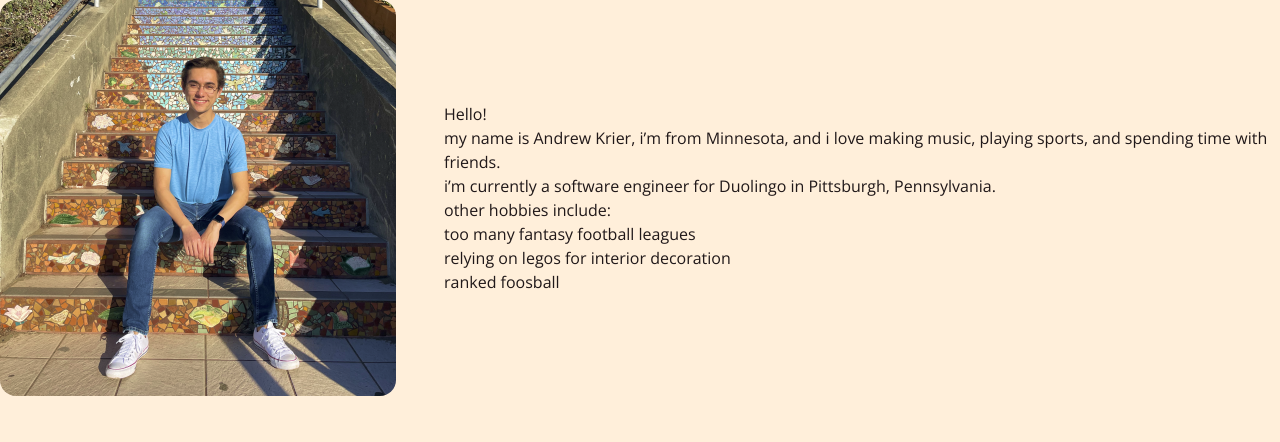
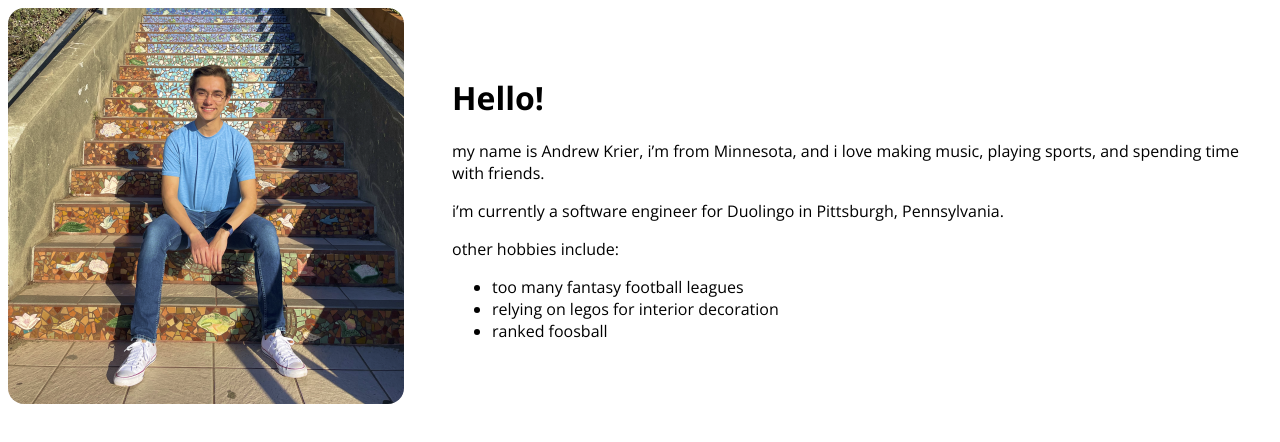
Before and after one commit to askrier/blog, a Next.js app: page / in a window 1280 px wide. Shown: the top 442 px of the page. Built offline with nearby package versions, Linux system fonts and the light colour scheme.

Commit message:
add some docs

```diff
--- a/pages/_app.tsx
+++ b/pages/_app.tsx
@@ -1,5 +1,8 @@
 import { Open_Sans } from "next/font/google";
 import { AppProps } from "next/app";
+
+// Next.js docs on page-based routing:
+// https://nextjs.org/docs/pages/building-your-application/routing/pages-and-layouts
 
 const openSans = Open_Sans({
     subsets: ["latin"],
--- /dev/null
+++ b/pages/index.tsx
@@ -0,0 +1,32 @@
+import Image from "next/image";
+import { openSans } from "../styles/fonts";
+import Intro from "@/app/intro.mdx";
+
+// "index.xxx" is keyworded to occupy the "/" branch of whatever folder it's in
+// Since this index file is in the root, it's the homepage
+
+export default function Home() {
+    return (
+        <div
+            className={openSans.className}
+            style={{
+                display: "flex",
+                flexDirection: "row",
+                alignItems: "center",
+                justifyContent: "center",
+                gap: "48px",
+            }}
+        >
+            <Image
+                src={"/profile-stairs.png"}
+                width={396}
+                height={396}
+                alt={""}
+                style={{ borderRadius: "16px" }}
+            />
+            <div>
+                <Intro />
+            </div>
+        </div>
+    );
+}
```
Also changed, not shown: app/page_old.tsx (renamed from app/page.tsx).
